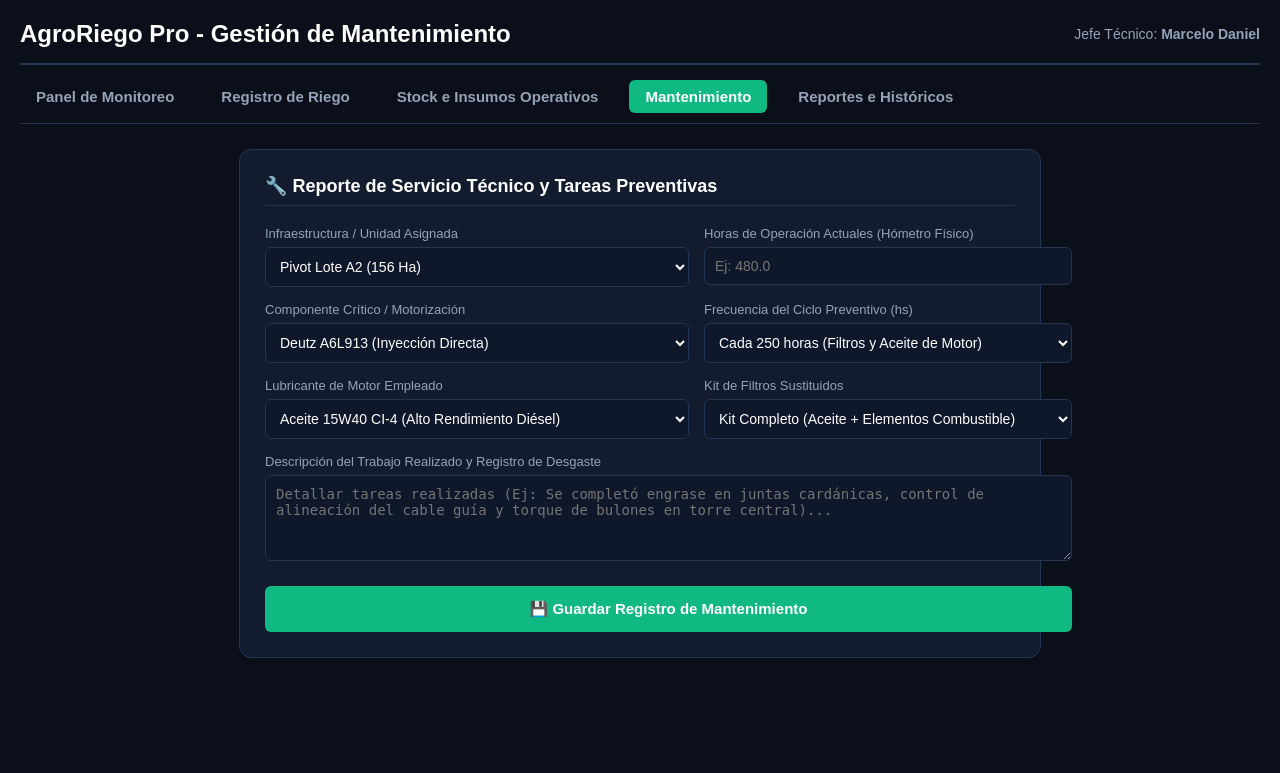
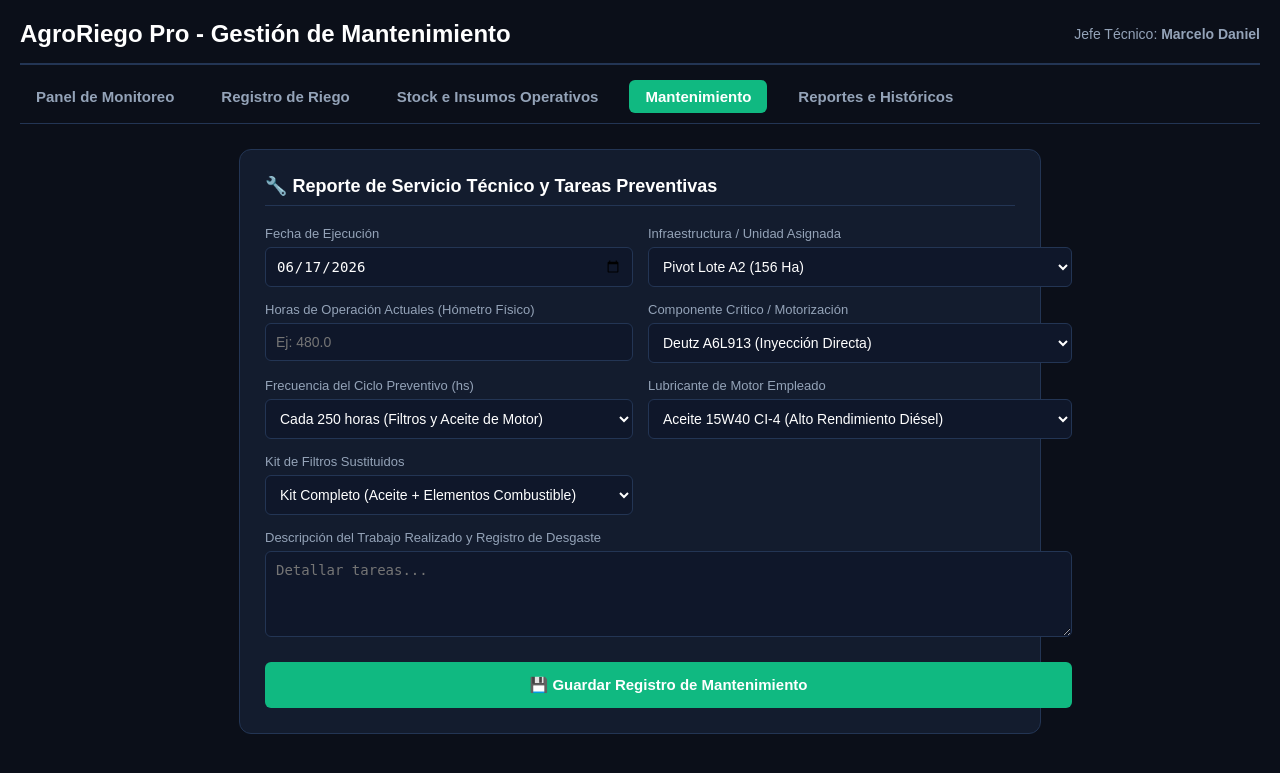
Before and after one commit to Agro-Cloud-Riego/Agro-Cloud-Riego, a Flask app: page /mantenimiento in a window 1280 px wide. Shown: the top 773 px of the page. Run offline with Flask 3, Linux system fonts and the light colour scheme; the visitor is signed in with stand-in values (Sample User, id 1); data comes from the database, SQL or seed files in the repository.

Commit message:
mantenimiento.html

```diff
--- a/templates/mantenimiento.html
+++ b/templates/mantenimiento.html
@@ -3,7 +3,7 @@
 <head>
     <meta charset="UTF-8">
     <meta name="viewport" content="width=device-width, initial-scale=1.0">
-    <title>AgroRiego Pro - Gestión de Mantenimiento</title>
+    <title>AgroRiego Pro - Mantenimiento</title>
     <style>
         :root {
             --bg-principal: #0b0f19;
@@ -12,7 +12,6 @@
             --texto-ok: #38bdf8;
             --verde: #10b981;
             --amarillo: #f59e0b;
-            --alerta: #ef4444;
         }
         body { font-family: sans-serif; background-color: var(--bg-principal); color: #f8fafc; margin: 0; padding: 20px; }
         header { border-bottom: 2px solid var(--borde); padding-bottom: 15px; margin-bottom: 15px; display: flex; justify-content: space-between; align-items: center; }
@@ -40,7 +39,6 @@
         .btn-guardar:hover { background-color: #059669; }
 
         .caja-dinamica { background: #1e293b; padding: 12px; border-radius: 6px; border: 1px dashed var(--borde); margin-top: 8px; display: none; }
-
         .alerta-notif { background: rgba(16, 185, 129, 0.1); border-left: 4px solid var(--verde); padding: 12px; border-radius: 4px; margin-bottom: 20px; color: #fff; font-size: 14px; }
     </style>
 </head>
@@ -71,6 +69,10 @@
         <div class="seccion-titulo">🔧 Reporte de Servicio Técnico y Tareas Preventivas</div>
 
         <form class="formulario-manto" method="POST" action="{{ url_for('mantenimiento') }}">
+            <div class="grupo-input">
+                <label>Fecha de Ejecución</label>
+                <input type="date" id="fecha" name="fecha" required>
+            </div>
 
             <div class="grupo-input">
                 <label>Infraestructura / Unidad Asignada</label>
@@ -79,7 +81,6 @@
                     <option value="Frontal F22">Frontal frontal F22 (22 Tramos)</option>
                     <option value="MANUAL">-- Ingresar Maquinaria Manual --</option>
                 </select>
-
                 <div id="seccion_equipo_manual" class="caja-dinamica">
                     <label>Escriba el Nombre del Equipo/Infraestructura:</label>
                     <input type="text" id="nuevo_equipo_manual" name="equipo_manual_texto" placeholder="Ej: Equipo Rebombeo Norte">
@@ -100,7 +101,6 @@
                     <option value="Cornell Pump 6HH">Bomba Centrífuga Cornell 6HH</option>
                     <option value="NUEVO">-- Registrar Nueva Motorización --</option>
                 </select>
-
                 <div id="seccion_nuevo_motor" class="caja-dinamica">
                     <label>ID / Tag de Motor:</label>
                     <input type="text" id="nuevo_motor_id" name="nuevo_motor_id" placeholder="Ej: MT-DEUTZ-04" style="margin-bottom:8px;">
@@ -139,7 +139,7 @@
 
             <div class="grupo-input col-completa">
                 <label>Descripción del Trabajo Realizado y Registro de Desgaste</label>
-                <textarea name="descripcion_tarea" rows="4" placeholder="Detallar tareas realizadas (Ej: Se completó engrase en juntas cardánicas, control de alineación del cable guía y torque de bulones en torre central)..." required></textarea>
+                <textarea name="descripcion_tarea" rows="4" placeholder="Detallar tareas..." required></textarea>
             </div>
 
             <button type="submit" class="btn-guardar col-completa">💾 Guardar Registro de Mantenimiento</button>
@@ -147,33 +147,26 @@
     </div>
 
     <script>
-        // Seteo automático del campo de texto manual si es requerido
+        document.getElementById('fecha').valueAsDate = new Date();
+
         function evaluarNuevoMotor(valor) {
             var divNuevo = document.getElementById('seccion_nuevo_motor');
             var reqId = document.getElementById('nuevo_motor_id');
             var reqMod = document.getElementById('nuevo_motor_modelo');
-
             if(valor === 'NUEVO') {
-                divNuevo.style.display = 'block';
-                reqId.required = true;
-                reqMod.required = true;
+                divNuevo.style.display = 'block'; reqId.required = true; reqMod.required = true;
             } else {
-                divNuevo.style.display = 'none';
-                reqId.required = false;
-                reqMod.required = false;
+                divNuevo.style.display = 'none'; reqId.required = false; reqMod.required = false;
             }
         }
 
         function evaluarEquipoManual(valor) {
             var divEquipo = document.getElementById('seccion_equipo_manual');
             var inputEquipo = document.getElementById('nuevo_equipo_manual');
-
             if(valor === 'MANUAL') {
-                divEquipo.style.display = 'block';
-                inputEquipo.required = true;
+                divEquipo.style.display = 'block'; inputEquipo.required = true;
             } else {
-                divEquipo.style.display = 'none';
-                inputEquipo.required = false;
+                divEquipo.style.display = 'none'; inputEquipo.required = false;
             }
         }
     </script>
```
